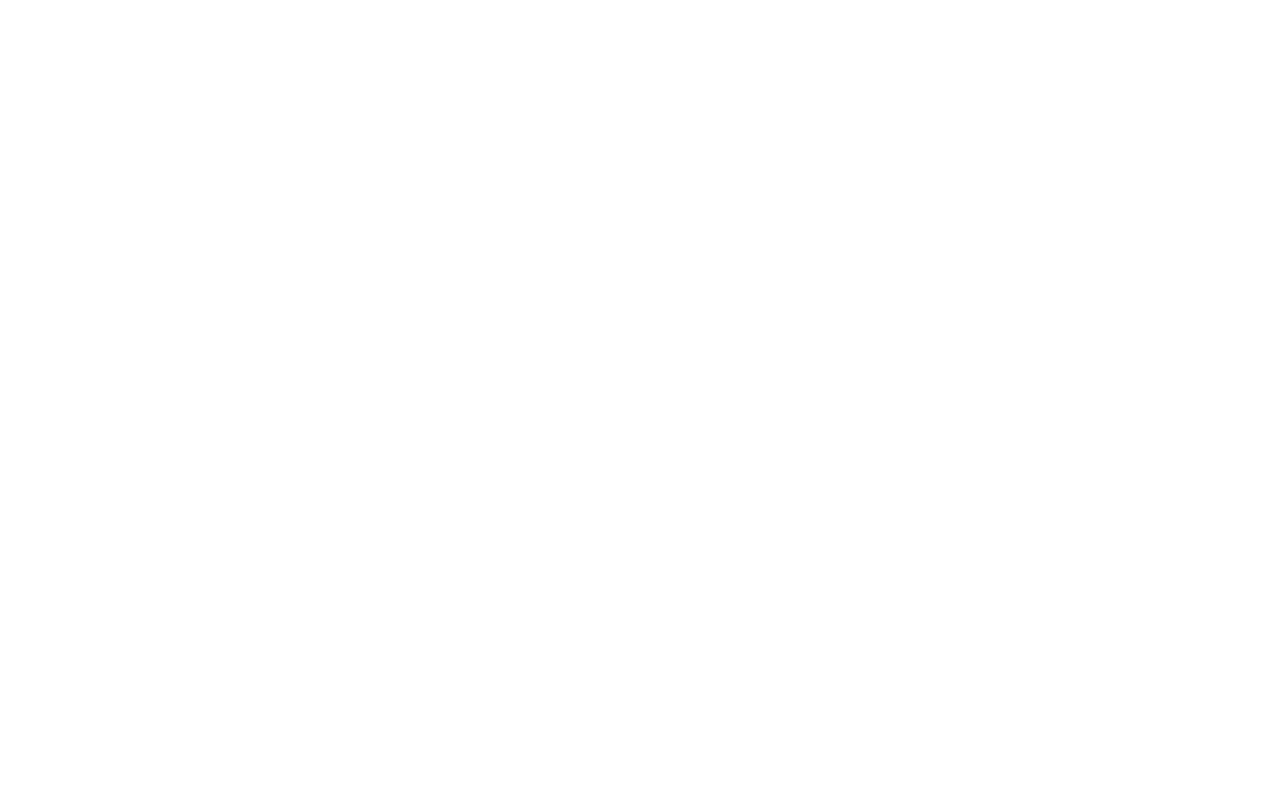
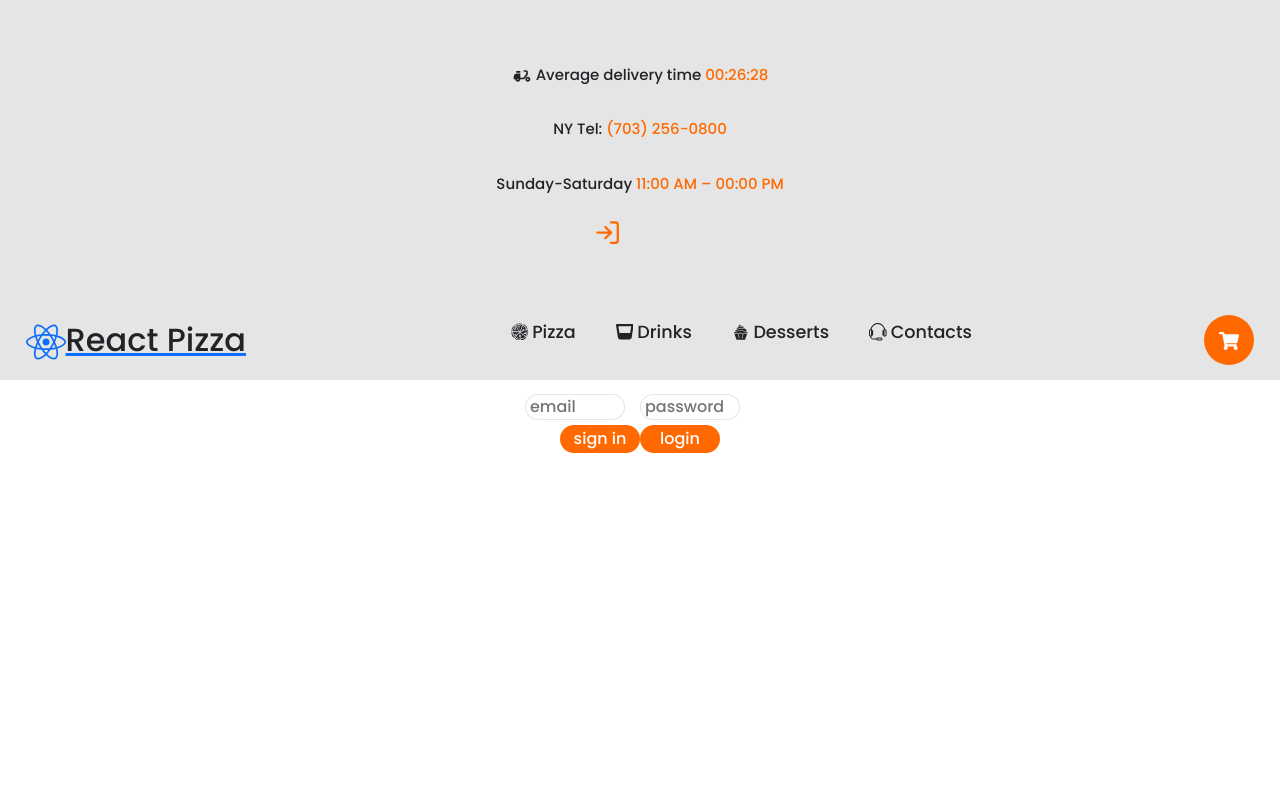
Before and after one commit to DireStraits01/react-pizza, a React (Create React App) app: page /login in a window 1280 px wide. Before the commit this address had no page. Shown: the top 800 px of the page. Built offline with nearby package versions, Linux system fonts and the light colour scheme.

Commit message:
fix authen

```diff
--- a/src/App.jsx
+++ b/src/App.jsx
@@ -7,6 +7,7 @@
 import Layout from './components/Layout';
 import DessertList from './components/pages/DessertList';
 import Order from './components/pages/Order';
+import Authentication from './components/Authentication';
 import useLocalStorage from './components/hooks/useLocalStorage';
 
 function App() {
@@ -69,8 +70,6 @@
               setCartCost={setCartCost}
               cartCount={cartCount}
               setCartCount={setCartCount}
-              // items={items}
-              // setItems={setItems}
             />
           }
         >
@@ -124,6 +123,7 @@
               />
             }
           />
+          <Route path="login" element={<Authentication />} />
         </Route>
       </Routes>
     </div>
--- a/src/components/Authentication.jsx
+++ b/src/components/Authentication.jsx
@@ -1,4 +1,4 @@
-import style from './Navbar.module.css';
+import style from './Authentication.module.css';
 
 function Authentication() {
   return (
--- /dev/null
+++ b/src/components/Authentication.module.css
@@ -0,0 +1,33 @@
+.authenForms {
+  display: flex;
+  align-items: center;
+  justify-content: center;
+}
+.authenForms input {
+  padding-left: 4px;
+  margin-right: 15px;
+  border: 1px solid rgba(225, 225, 225, 0.85);
+  width: 100px;
+  border-radius: 9999px;
+}
+
+.authenButtons {
+  margin-top: 5px;
+  display: flex;
+  align-items: center;
+  justify-content: center;
+}
+.authenButtons button {
+  background-color: var(--main-color);
+  border: 2px solid var(--main-color);
+  width: 80px;
+  border-radius: 9999px;
+  color: #fff;
+  transition: all 0.5s ease;
+}
+.authenButtons button:hover {
+  color: rgb(244, 186, 148);
+}
+.authenButtons button:active {
+  transform: translateY(2px);
+}
--- a/src/components/Layout.jsx
+++ b/src/components/Layout.jsx
@@ -10,8 +10,6 @@
   setCartCost,
   cartCount,
   setCartCount,
-  // items,
-  // setItems,
 }) {
   return (
     <>
@@ -22,8 +20,6 @@
         setCartCost={setCartCost}
         cartCount={cartCount}
         setCartCount={setCartCount}
-        // items={items}
-        // setItems={setItems}
       />
       <Outlet />
       <Footer />
--- a/src/components/Navbar.jsx
+++ b/src/components/Navbar.jsx
@@ -9,7 +9,7 @@
 import style from './Navbar.module.css';
 import { NavLink, Link } from 'react-router-dom';
 import Cart from './Cart';
-import Authentication from './Authentication';
+import { FiLogIn } from 'react-icons/fi';
 
 function Navbar({
   cart,
@@ -43,8 +43,10 @@
             <span className={style.bestTimeDelivery}> 11:00 AM – 00:00 PM</span>
           </p>
         </div>
-        <div className={style.authenInfoHeader}>
-          <Authentication />
+        <div className={style.login}>
+          <Link to="login">
+            <FiLogIn />
+          </Link>
         </div>
       </div>
       <header>
--- a/src/components/Navbar.module.css
+++ b/src/components/Navbar.module.css
@@ -102,38 +102,19 @@
 }
 /*----------------------------------------------*/
 
-/*----------------Authentication-----------------*/
-.authenForms {
-  display: flex;
+/*----------------Login-----------------*/
+.login {
+  margin-right: 5%;
 }
-.authenForms input {
-  padding-left: 4px;
-  margin-right: 15px;
-  border: 1px solid rgba(225, 225, 225, 0.85);
-  width: 100px;
-  border-radius: 9999px;
+.login a {
+  font-size: 1.7rem;
+  color: var(--main-color) !important;
 }
 
-.authenButtons {
-  margin-top: 5px;
-  display: flex;
-  justify-content: space-around;
+.login a:hover {
+  color: rgb(244, 186, 148) !important;
 }
-.authenButtons button {
-  margin-right: 15px;
-  background-color: var(--main-color);
-  border: 2px solid var(--main-color);
-  width: 80px;
-  border-radius: 9999px;
-  color: #fff;
-  transition: all 0.5s ease;
-}
-.authenButtons button:hover {
-  color: rgb(244, 186, 148);
-}
-.authenButtons button:active {
-  transform: translateY(2px);
-}
+
 /*----------------------------------------------*/
 /*-------------------Cart style------------------*/
 
```
